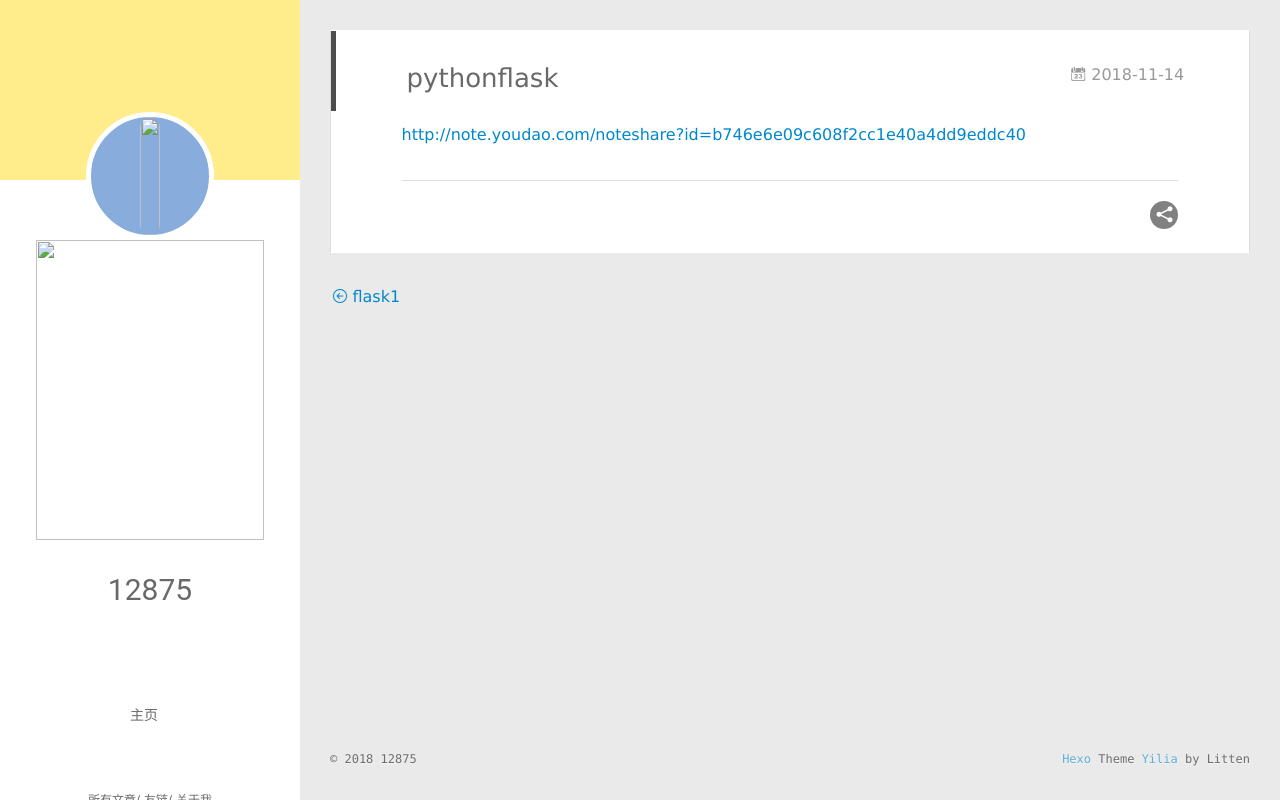
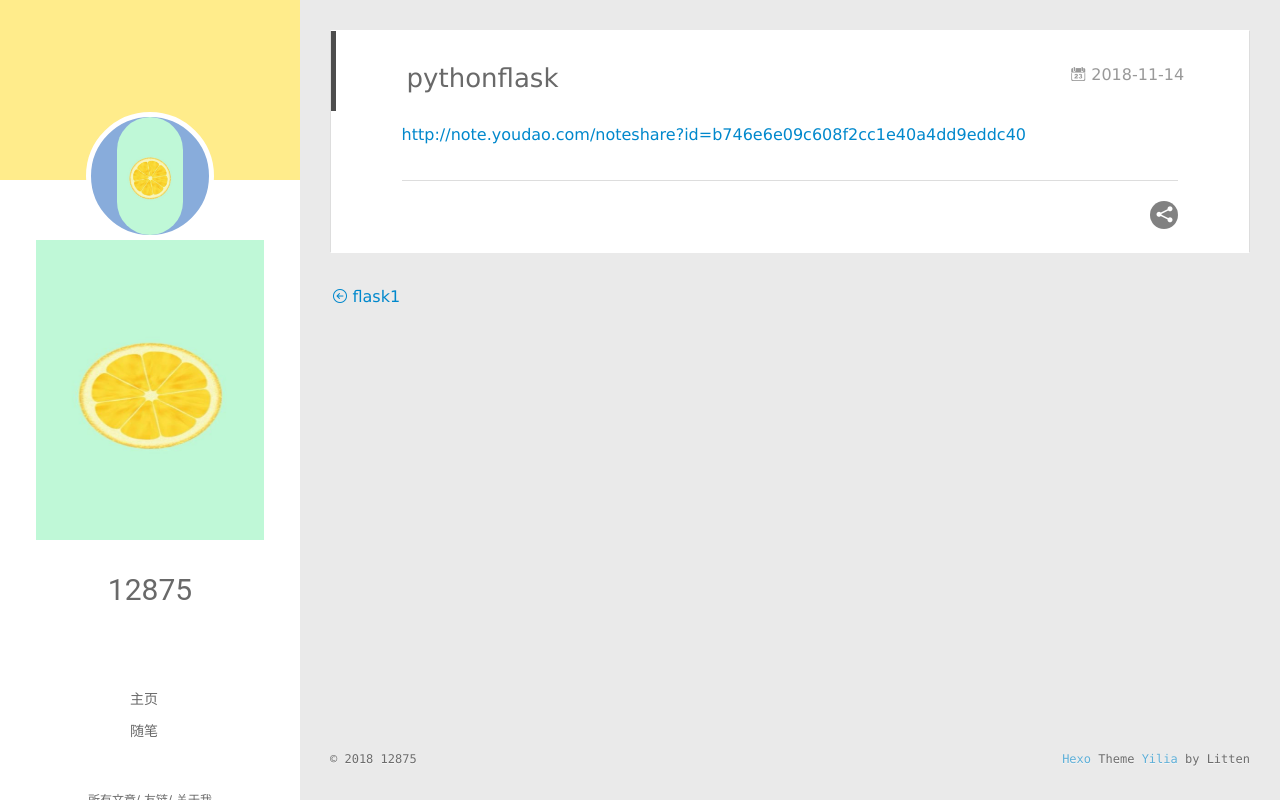
Before and after one commit to zlzouz/zlzouz.github.io, a plain HTML site: page 2018/11/14/pythonflask/index.html in a window 1280 px wide. Drawn offline with Linux system fonts and the light colour scheme.

Commit message:
Site updated: 2018-11-15 17:32:27

```diff
--- a/2018/11/14/pythonflask/index.html
+++ b/2018/11/14/pythonflask/index.html
@@ -47,9 +47,9 @@
 <div class="intrude-less">
 	<header id="header" class="inner">
 		<a href="/" class="profilepic">
-			<img src="/assets/img/head.jpg" class="js-avatar show">
+			<img src="/assets/head.jpg" class="js-avatar show">
 		</a>
-		<img src="/assets/img/head.jpg" class="js-avatar show" style="width: 100%;height: 100%;opacity: 1;">
+		<img src="/assets/head.jpg" class="js-avatar show" style="width: 100%;height: 100%;opacity: 1;">
 		<hgroup>
 		  <h1 class="header-author"><a href="/">12875</a></h1>
 		</hgroup>
@@ -59,6 +59,8 @@
 			<ul>
 
 				<li><a href="/">主页</a></li>
+
+				<li><a href="/tags/随笔/">随笔</a></li>
 
 			</ul>
 		</nav>
@@ -104,11 +106,13 @@
 	<div class="intrude-less">
 		<header id="header" class="inner">
 			<div class="profilepic">
-				<img src="/assets/img/head.jpg" class="js-avatar">
+				<img src="/assets/head.jpg" class="js-avatar">
 			</div>
 			<hgroup>
 			  <h1 class="header-author js-header-author">12875</h1>
 			</hgroup>
+
+
 
 
 
@@ -134,7 +138,9 @@
 				<ul style="width: 50%">
 
 
-					<li style="width: 100%"><a href="/">主页</a></li>
+					<li style="width: 50%"><a href="/">主页</a></li>
+
+					<li style="width: 50%"><a href="/tags/随笔/">随笔</a></li>
 
 				</ul>
 			</nav>
```
Also changed, not shown: 2018/11/15/flask1/index.html (+10 -4 lines), archives/2018/11/index.html (+10 -4 lines), archives/2018/index.html (+10 -4 lines), archives/index.html (+10 -4 lines), index.html (+10 -4 lines), tags/flask/index.html (+10 -4 lines).
